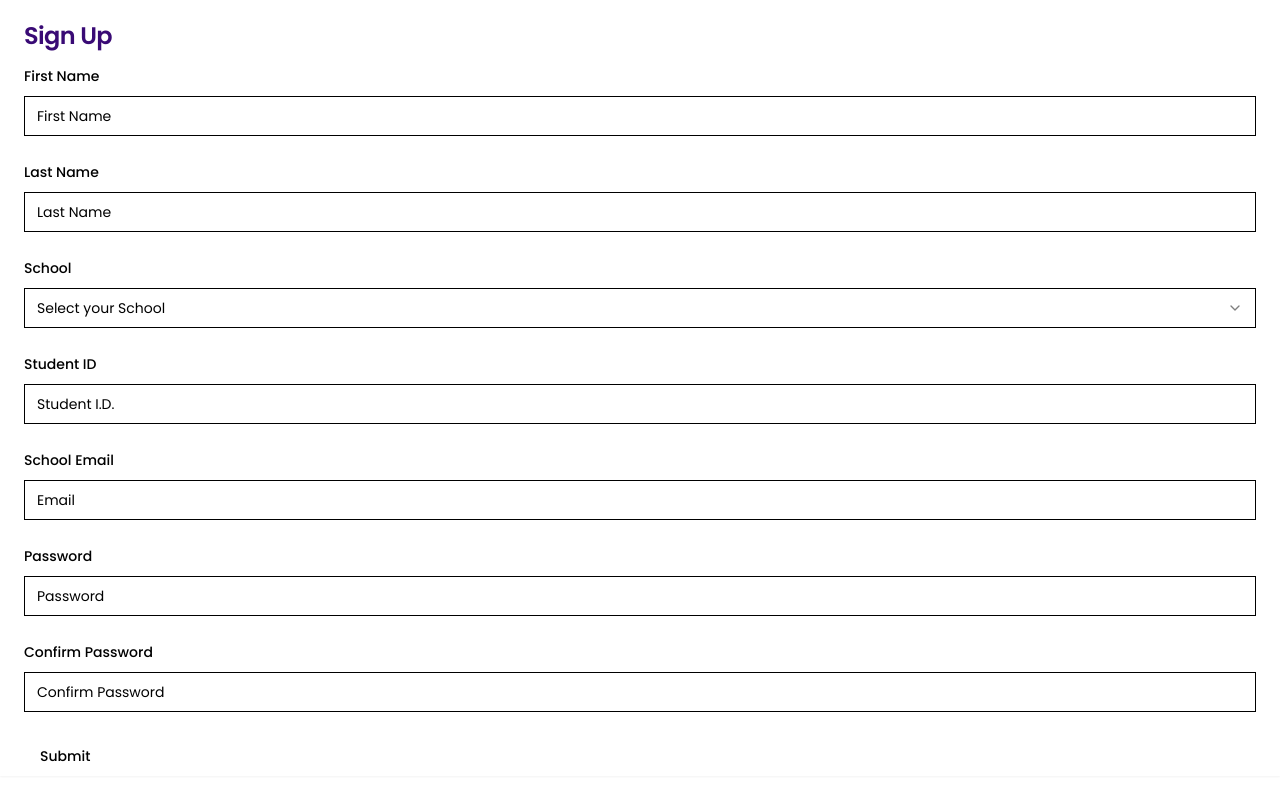
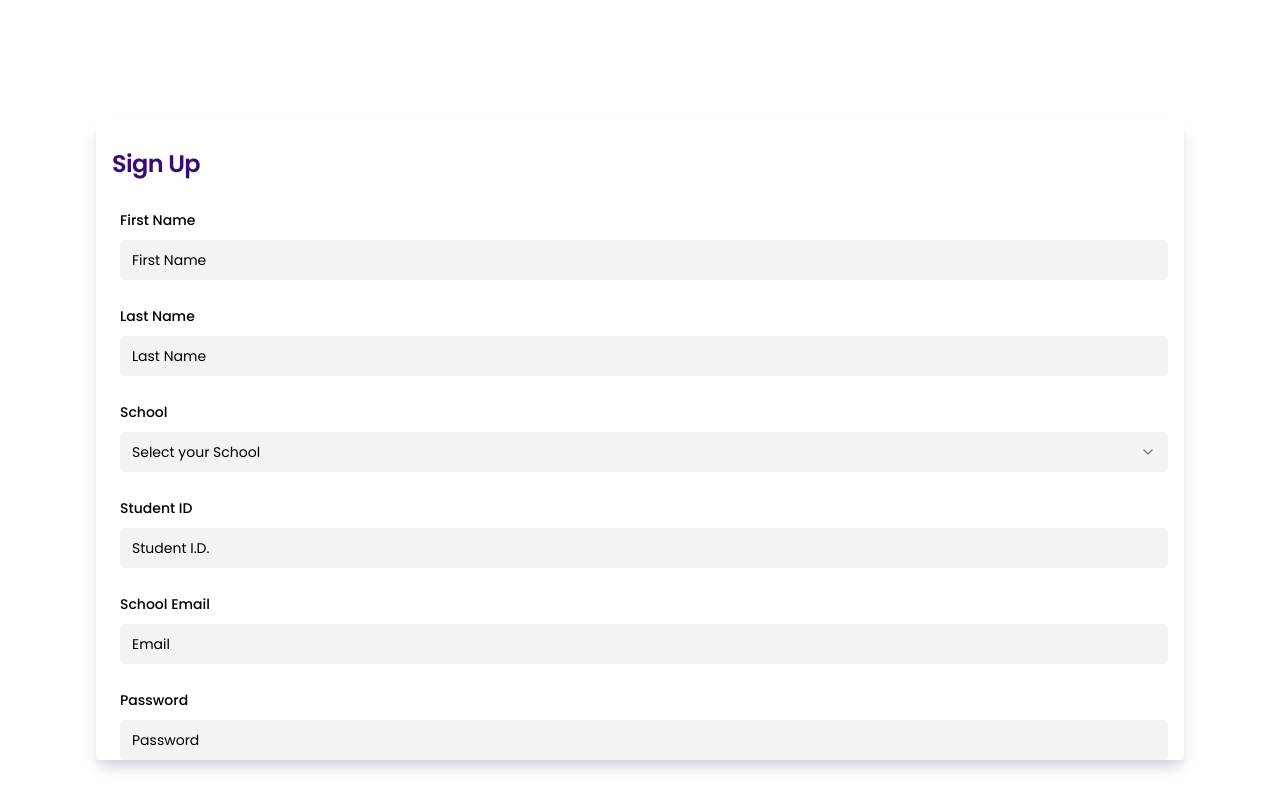
Before and after one commit to AnthonyQuispe/Course-Savers, a Next.js app: page /sign-up in a window 1280 px wide. Built offline with nearby package versions, Linux system fonts and the light colour scheme.

Commit message:
sign up page styling done

```diff
--- a/src/app/sign-in/page.tsx
+++ b/src/app/sign-in/page.tsx
@@ -25,6 +25,7 @@ import {
     SelectTrigger,
     SelectValue,
 } from "@/components/ui/select"
+import Link from "next/link"
 
 export default function SignIn() {
 
@@ -53,7 +54,9 @@ export default function SignIn() {
                             </div>
                         </form>
                     </CardContent>
-                    <CardFooter className="flex justify-center p-0 absolute bottom-4 left-[50%] right-[50%]">
+                    <Link href="/sign-up" className="text-[12px] text-center mt-4 underline underline-offset-4">Don't have an account? <span className="text-[#B1EBEF]">
+                        Sign Up</span></Link>
+                    <CardFooter className="flex justify-center p-0 absolute bottom-8 left-[50%] right-[50%]">
                         <Button className="bg-[#8541CB] rounded w-100 px-20">Submit</Button>
                     </CardFooter>
                 </Card>
--- a/src/app/sign-up/page.tsx
+++ b/src/app/sign-up/page.tsx
@@ -32,6 +32,7 @@ import { registerSchema } from "@/validators/auth"
 import { z } from 'zod'
 import { zodResolver } from "@hookform/resolvers/zod"
 import { useForm } from "react-hook-form"
+import Link from "next/link"
 
 //puts a type to the input object from registerSchema
 type Input = z.infer<typeof registerSchema>;
@@ -60,23 +61,23 @@ export default function SignUp() {
     }
 
     return (
-        <div className="w-[100dvw] h-[100dvh] bg-[white] text-black flex justify-center">
-            <div className="w-full h-full bg-center flex justify-center items-center">
-                <Card className="border-none flex flex-col w-full px-6  ">
+        <div className="w-[100dvw] h-[100dvh] max-h-[100dvh] bg-[white] text-black flex justify-center">
+                <Card className=" absolute top-[15%] shadow-gray-300 rounded shadow-lg border-t-0 flex flex-col border-none w-[85%] max-h-[80dvh] overflow-scroll px-4 py-8">
                     <CardHeader className="p-0">
-                        <CardTitle className="text-[#390A75] mb-4">Sign Up</CardTitle>
+                        <CardTitle className="text-[#390A75] mb-8">Sign Up</CardTitle>
                     </CardHeader>
-                    <CardContent className="p-0">
-                        <Form {...form}>
+                    <CardContent className="p-0 pl-2 ">
+                        <Form {...form} >
                             <form onSubmit={form.handleSubmit(onSubmit)} className="space-y-6">
                                 <FormField
                                     control={form.control}
                                     name="firstName"
                                     render={({ field }) => (
-                                        <FormItem>
+                                        <FormItem >
                                             <FormLabel>First Name</FormLabel>
                                             <FormControl>
-                                                <Input placeholder="First Name" {...field} />
+                                                <Input placeholder="First Name" className="bg-[#F3F3F3] rounded border-0"
+                                                    {...field} />
                                             </FormControl>
                                             <FormMessage />
                                         </FormItem>
@@ -89,7 +90,7 @@ export default function SignUp() {
                                         <FormItem>
                                             <FormLabel>Last Name</FormLabel>
                                             <FormControl>
-                                                <Input placeholder="Last Name" {...field} />
+                                                <Input placeholder="Last Name" {...field} className="bg-[#F3F3F3] rounded border-0"/>
                                             </FormControl>
                                             <FormMessage />
                                         </FormItem>
@@ -103,11 +104,11 @@ export default function SignUp() {
                                             <FormLabel>School</FormLabel>
                                             <Select onValueChange={field.onChange} defaultValue={field.value}>
                                                 <FormControl>
-                                                    <SelectTrigger>
+                                                    <SelectTrigger className="bg-[#F3F3F3] rounded border-0">
                                                         <SelectValue placeholder="Select your School" />
                                                     </SelectTrigger>
                                                 </FormControl>
-                                                <SelectContent className="bg-[#390A75] text-white">
+                                                <SelectContent className="bg-[#F3F3F3] rounded border-0">
                                                     <SelectItem value="Florida International Univeristy">Florida International Univeristy</SelectItem>
                                                     <SelectItem value="Univeristy of Miami">Univeristy of Miami</SelectItem>
                                                     <SelectItem value="Miami Dade College">Miami Dade College</SelectItem>
@@ -125,7 +126,7 @@ export default function SignUp() {
                                         <FormItem>
                                             <FormLabel>Student ID</FormLabel>
                                             <FormControl>
-                                                <Input placeholder="Student I.D." {...field} />
+                                                <Input placeholder="Student I.D." className="bg-[#F3F3F3] rounded border-0" {...field} />
                                             </FormControl>
                                             <FormMessage />
                                         </FormItem>
@@ -138,7 +139,7 @@ export default function SignUp() {
                                         <FormItem>
                                             <FormLabel>School Email</FormLabel>
                                             <FormControl>
-                                                <Input placeholder="Email" {...field} />
+                                                <Input placeholder="Email" {...field} className="bg-[#F3F3F3] rounded border-0"/>
                                             </FormControl>
                                             <FormMessage />
                                         </FormItem>
@@ -151,7 +152,7 @@ export default function SignUp() {
                                         <FormItem>
                                             <FormLabel>Password</FormLabel>
                                             <FormControl>
-                                                <Input placeholder="Password" {...field} type="password" />
+                                                <Input placeholder="Password" {...field} type="password" className="bg-[#F3F3F3] rounded border-0"/>
                                             </FormControl>
                                             <FormMessage />
                                         </FormItem>
@@ -164,18 +165,17 @@ export default function SignUp() {
                                         <FormItem>
                                             <FormLabel>Confirm Password</FormLabel>
                                             <FormControl>
-                                                <Input placeholder="Confirm Password" {...field} type="password" />
+                                                <Input placeholder="Confirm Password" {...field} type="password" className="bg-[#F3F3F3] rounded border-0"/>
                                             </FormControl>
                                             <FormMessage />
                                         </FormItem>
                                     )}
                                 />
-                                <Button type="submit">Submit</Button>
+                                <Button type="submit" className="w-full bg-[#470D92] text-[#FCFCFC] rounded-[20px]">Submit</Button>
                             </form>
                         </Form>
                     </CardContent>
                 </Card>
-            </div>
         </div>
     )
 }
```
